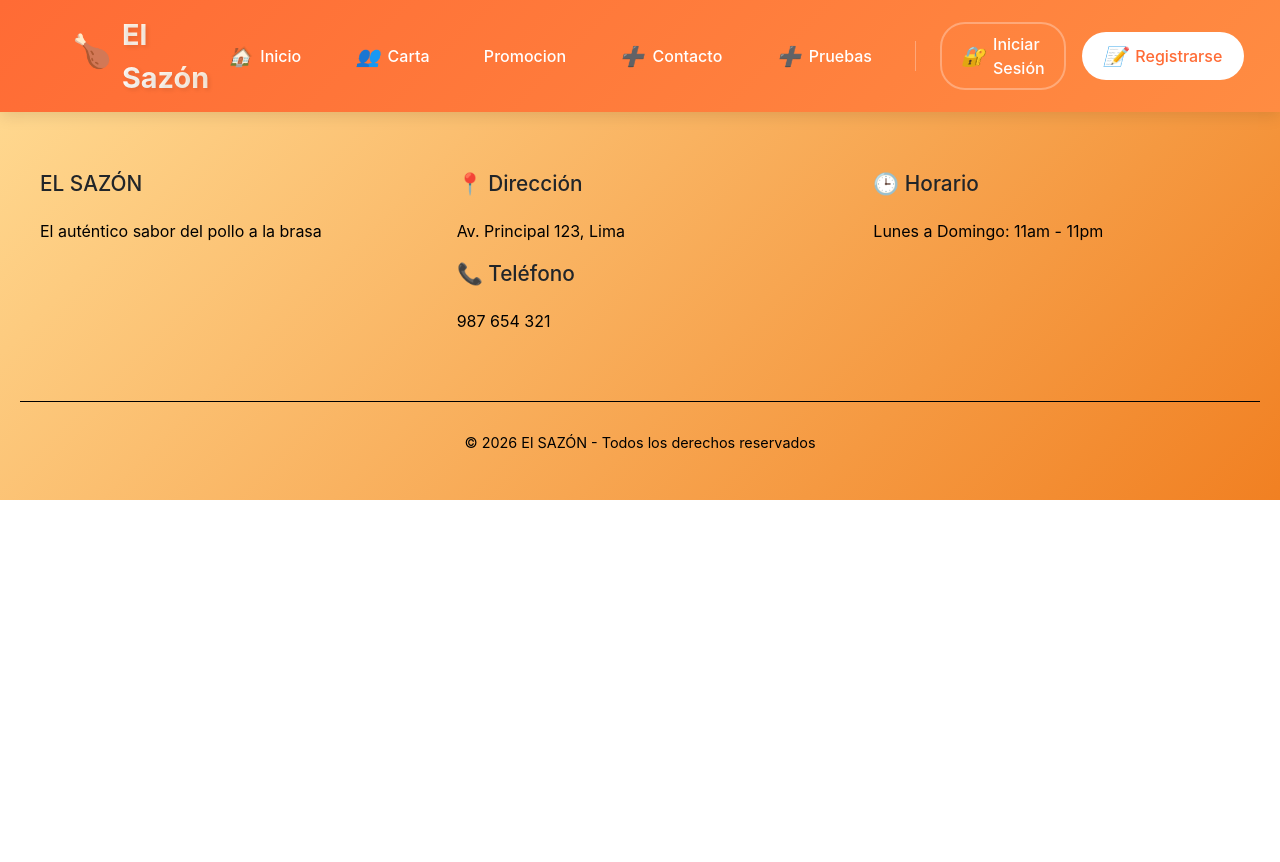
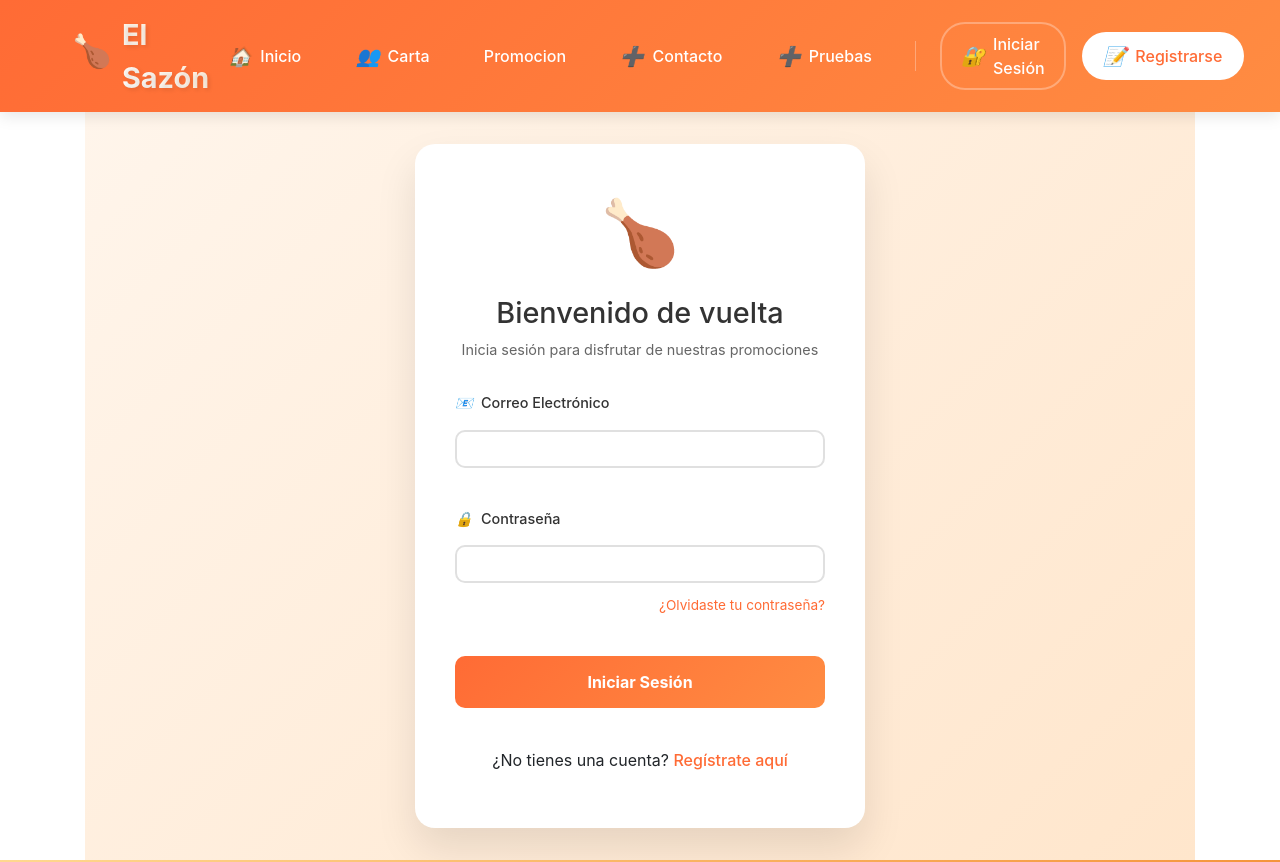
Before and after one commit to ManuelMezaLope1/PolleriaFrontend, an Angular app: page /iniciar-sesion in a window 1280 px wide. Shown: the top 862 px of the page. Before the commit the page ends 800 px from the top, so only its background shows below. Built offline with nearby package versions, Linux system fonts and the light colour scheme.

Commit message:
Update iniciar-sesion.html

```diff
--- a/src/app/componentes/iniciar-sesion/iniciar-sesion.html
+++ b/src/app/componentes/iniciar-sesion/iniciar-sesion.html
@@ -0,0 +1,51 @@
+<div class="auth-container">
+  <div class="auth-card">
+    <div class="auth-header">
+      <div class="logo-icon">🍗</div>
+      <h2>Bienvenido de vuelta</h2>
+      <p>Inicia sesión para disfrutar de nuestras promociones</p>
+    </div>
+
+    <form (ngSubmit)="iniciarSesion()" class="auth-form">
+      <div class="form-group">
+        <label for="email">
+          <i>📧</i> Correo Electrónico
+        </label>
+        <input
+          type="email"
+          id="email"
+          [(ngModel)]="email"
+          name="email"
+          placeholder=""
+          required
+          class="form-control"
+        >
+      </div>
+
+      <div class="form-group">
+        <label for="password">
+          <i>🔒</i> Contraseña
+        </label>
+        <input
+          type="password"
+          id="password"
+          [(ngModel)]="password"
+          name="password"
+
+          required
+          class="form-control"
+        >
+        <a href="#" class="forgot-password">¿Olvidaste tu contraseña?</a>
+      </div>
+
+      <button type="submit" class="btn-auth">Iniciar Sesión</button>
+
+      <div class="auth-footer">
+        <p>¿No tienes una cuenta?
+          <a routerLink="/registrarse">Regístrate aquí</a>
+        </p>
+      </div>
+    </form>
+
+    </div>
+</div>
```
